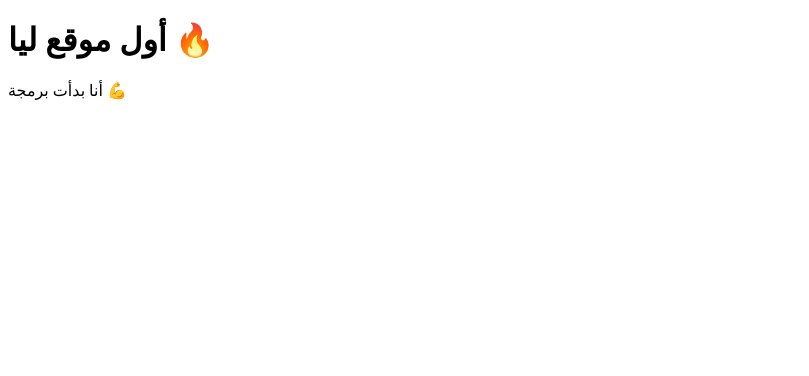
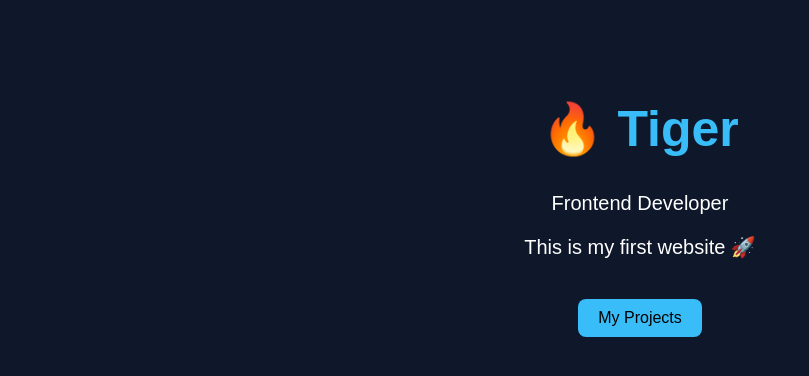
Before and after one commit to mido3657tiger-ux/first-project, a plain HTML site: page index.html in a window 1280 px wide. Shown: the whole page, without its empty margins (0-809 px from the left). Drawn offline with Linux system fonts and the light colour scheme.

Commit message:
Change title and update webpage content
Updated the title and content of the webpage, including styles for better presentation.

```diff
--- a/index.html
+++ b/index.html
@@ -1,12 +1,46 @@
 <!DOCTYPE html>
 <html>
 <head>
-    <title>My First Project</title>
+  <title>Tiger</title>
+
+  <style>
+    body {
+      background: #0f172a;
+      color: white;
+      font-family: Arial;
+      text-align: center;
+      margin-top: 100px;
+    }
+
+    h1 {
+      font-size: 50px;
+      color: #38bdf8;
+    }
+
+    p {
+      font-size: 20px;
+    }
+
+    a {
+      display: inline-block;
+      margin-top: 20px;
+      padding: 10px 20px;
+      background: #38bdf8;
+      color: black;
+      text-decoration: none;
+      border-radius: 8px;
+    }
+  </style>
+
 </head>
+
 <body>
 
-    <h1>أول موقع ليا 🔥</h1>
-    <p>أنا بدأت برمجة 💪</p>
+  <h1>🔥 Tiger</h1>
+  <p>Frontend Developer</p>
+  <p>This is my first website 🚀</p>
+
+  <a href="#">My Projects</a>
 
 </body>
 </html>
```
